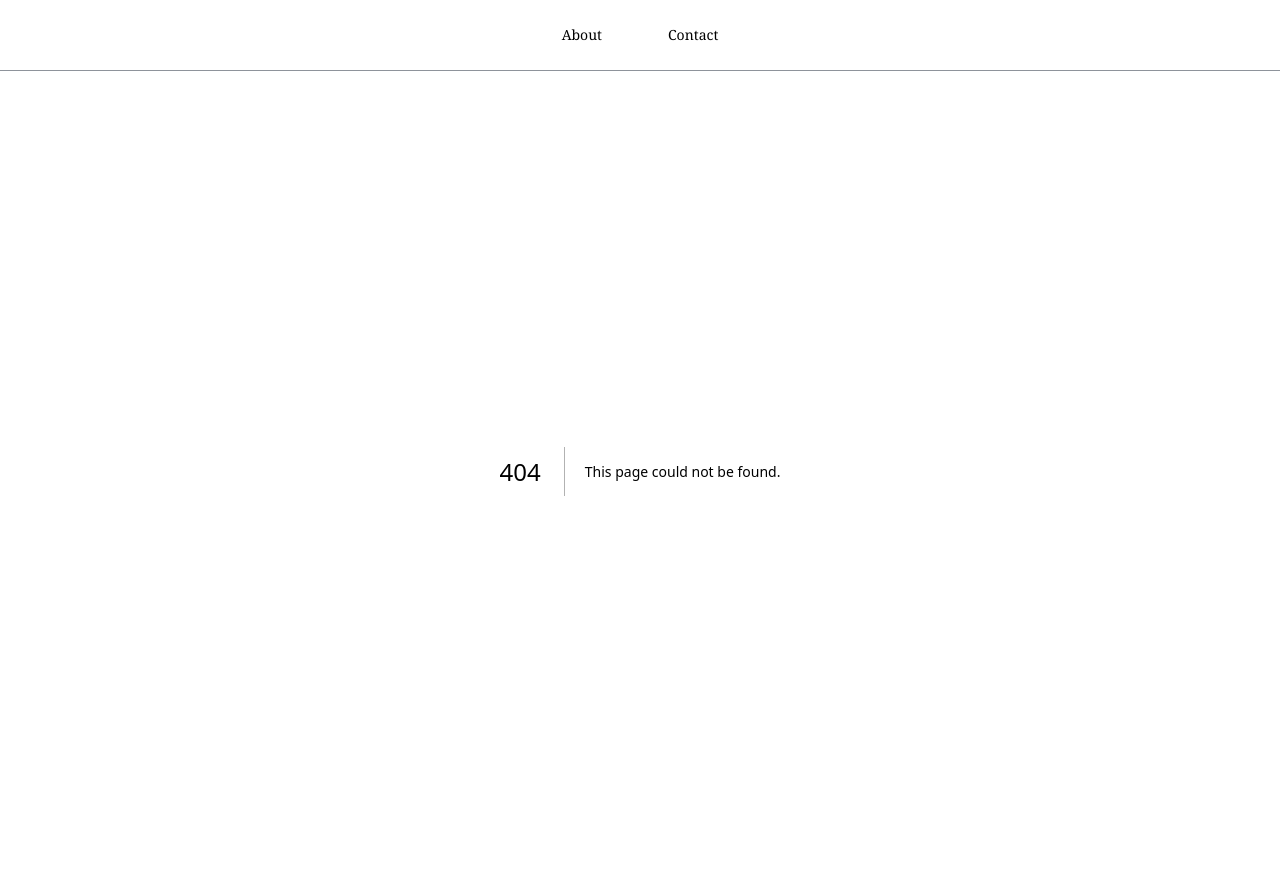
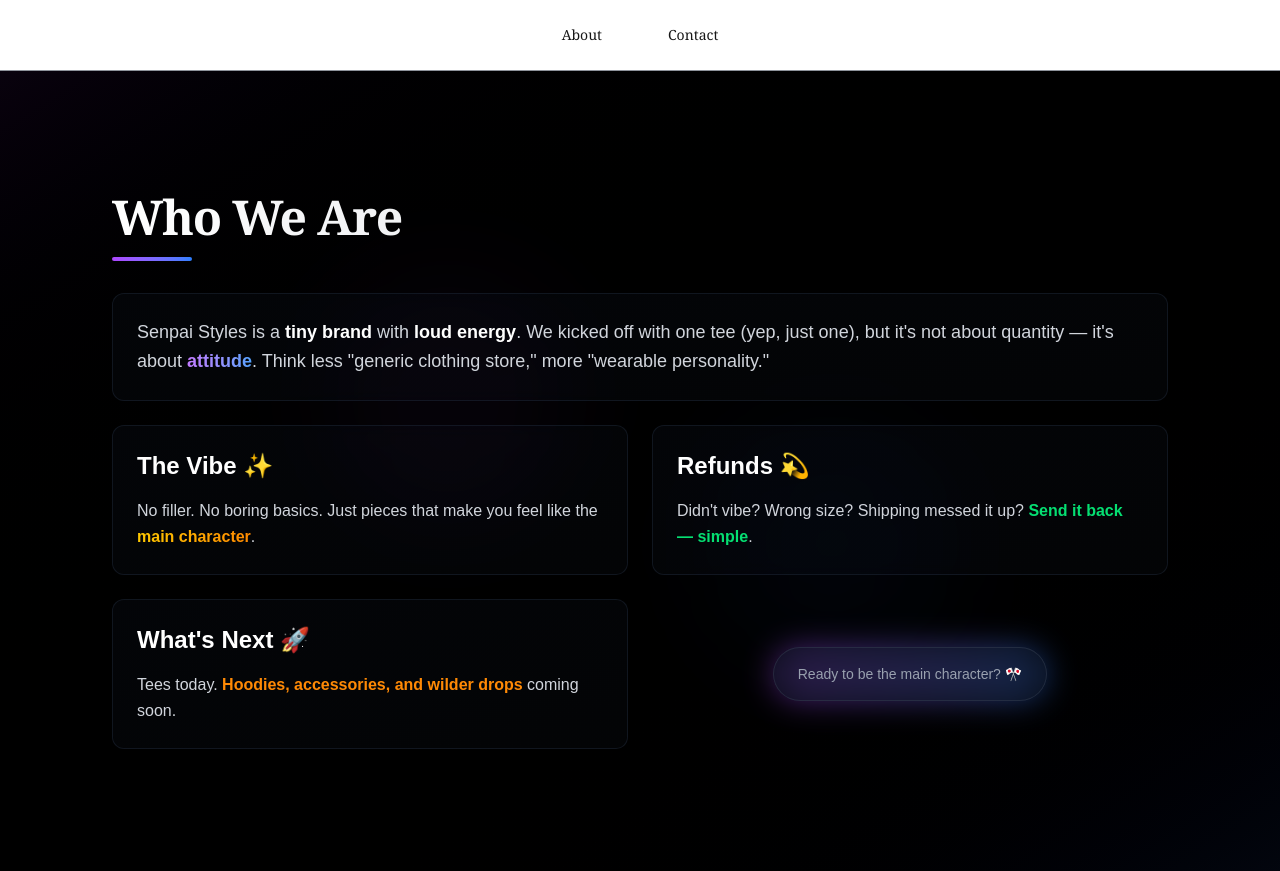
Before and after one commit to hrithik210/senpai_styles_v2, a Next.js app: page /about in a window 1280 px wide. Before the commit this address had no page. Built offline with nearby package versions, Linux system fonts and the light colour scheme.

Commit message:
added about page

```diff
--- /dev/null
+++ b/app/about/page.tsx
@@ -0,0 +1,118 @@
+"use client"
+
+export default function About() {
+  return (
+    <div className="h-screen bg-black text-white relative overflow-hidden flex items-center">
+      {/* Background gradient effects */}
+      <div className="absolute inset-0 bg-gradient-to-br from-purple-900/10 via-black to-blue-900/10"></div>
+      <div className="absolute top-1/4 left-1/4 w-64 h-64 bg-purple-500/5 rounded-full blur-3xl animate-pulse"></div>
+      <div className="absolute bottom-1/4 right-1/4 w-64 h-64 bg-blue-500/5 rounded-full blur-3xl animate-pulse delay-1000"></div>
+
+      <div className="relative max-w-6xl mx-auto px-6 lg:px-12 w-full">
+        {/* Header */}
+        <div className="mb-8">
+          <h1 className="text-3xl lg:text-5xl font-bold tracking-tight mb-4 font-serif bg-gradient-to-r from-white via-gray-200 to-gray-400 bg-clip-text text-transparent animate-fade-in">
+            Who We Are
+          </h1>
+          <div className="w-20 h-1 bg-gradient-to-r from-purple-500 to-blue-500 rounded-full animate-expand"></div>
+        </div>
+
+        {/* Main Content - Grid Layout */}
+        <div className="grid grid-cols-1 lg:grid-cols-2 gap-6">
+          {/* About */}
+          <div className="lg:col-span-2 group hover:scale-[1.01] transition-all duration-300 ease-out">
+            <div className="relative p-6 rounded-xl border border-gray-800/50 bg-gradient-to-br from-gray-900/20 to-gray-800/10 backdrop-blur-sm hover:border-purple-500/30 hover:shadow-xl hover:shadow-purple-500/10 transition-all duration-300">
+              <div className="absolute inset-0 bg-gradient-to-br from-purple-500/5 to-blue-500/5 rounded-xl opacity-0 group-hover:opacity-100 transition-opacity duration-300"></div>
+              <p className="relative text-gray-300 text-lg leading-relaxed">
+                Senpai Styles is a <span className="text-white font-semibold hover:text-purple-300 transition-colors duration-300 cursor-default">tiny brand</span> with <span className="text-white font-semibold hover:text-blue-300 transition-colors duration-300 cursor-default">loud energy</span>. We kicked off with one tee (yep, just one), but it's not about quantity — it's about <span className="text-transparent bg-gradient-to-r from-purple-400 to-blue-400 bg-clip-text font-semibold">attitude</span>. Think less "generic clothing store," more "wearable personality."
+              </p>
+            </div>
+          </div>
+
+          {/* The Vibe Section */}
+          <div className="group hover:scale-[1.01] transition-all duration-300 ease-out">
+            <div className="relative p-6 rounded-xl border border-gray-800/50 bg-gradient-to-br from-gray-900/20 to-gray-800/10 backdrop-blur-sm hover:border-blue-500/30 hover:shadow-xl hover:shadow-blue-500/10 transition-all duration-300 h-full">
+              <div className="absolute inset-0 bg-gradient-to-br from-blue-500/5 to-purple-500/5 rounded-xl opacity-0 group-hover:opacity-100 transition-opacity duration-300"></div>
+              <h2 className="relative text-xl lg:text-2xl font-bold mb-4 text-white hover:text-blue-300 transition-colors duration-300 cursor-default">
+                The Vibe ✨
+              </h2>
+              <p className="relative text-gray-300 text-base leading-relaxed">
+                No filler. No boring basics. Just pieces that make you feel like the <span className="text-transparent bg-gradient-to-r from-yellow-400 to-orange-400 bg-clip-text font-bold">main character</span>.
+              </p>
+            </div>
+          </div>
+
+          {/* Refunds Section */}
+          <div className="group hover:scale-[1.01] transition-all duration-300 ease-out">
+            <div className="relative p-6 rounded-xl border border-gray-800/50 bg-gradient-to-br from-gray-900/20 to-gray-800/10 backdrop-blur-sm hover:border-green-500/30 hover:shadow-xl hover:shadow-green-500/10 transition-all duration-300 h-full">
+              <div className="absolute inset-0 bg-gradient-to-br from-green-500/5 to-blue-500/5 rounded-xl opacity-0 group-hover:opacity-100 transition-opacity duration-300"></div>
+              <h2 className="relative text-xl lg:text-2xl font-bold mb-4 text-white hover:text-green-300 transition-colors duration-300 cursor-default">
+                Refunds 💫
+              </h2>
+              <p className="relative text-gray-300 text-base leading-relaxed">
+                Didn't vibe? Wrong size? Shipping messed it up? <span className="text-green-400 font-semibold hover:text-green-300 transition-colors duration-300 cursor-default">Send it back — simple</span>.
+              </p>
+            </div>
+          </div>
+        </div>
+
+        {/* What's Next & CTA - Bottom Row */}
+        <div className="grid grid-cols-1 lg:grid-cols-2 gap-6 mt-6">
+          {/* What's Next Section */}
+          <div className="group hover:scale-[1.01] transition-all duration-300 ease-out">
+            <div className="relative p-6 rounded-xl border border-gray-800/50 bg-gradient-to-br from-gray-900/20 to-gray-800/10 backdrop-blur-sm hover:border-orange-500/30 hover:shadow-xl hover:shadow-orange-500/10 transition-all duration-300">
+              <div className="absolute inset-0 bg-gradient-to-br from-orange-500/5 to-red-500/5 rounded-xl opacity-0 group-hover:opacity-100 transition-opacity duration-300"></div>
+              <h2 className="relative text-xl lg:text-2xl font-bold mb-4 text-white hover:text-orange-300 transition-colors duration-300 cursor-default">
+                What's Next 🚀
+              </h2>
+              <p className="relative text-gray-300 text-base leading-relaxed">
+                Tees today. <span className="text-orange-400 font-semibold hover:text-orange-300 transition-colors duration-300 cursor-default">Hoodies, accessories, and wilder drops</span> coming soon.
+              </p>
+            </div>
+          </div>
+
+          {/* Bottom CTA */}
+          <div className="flex items-center justify-center">
+            <div className="inline-block relative">
+              <div className="absolute inset-0 bg-gradient-to-r from-purple-500 to-blue-500 rounded-full blur-lg opacity-30 animate-pulse"></div>
+              <p className="relative text-gray-400 text-sm font-medium px-6 py-4 rounded-full border border-gray-700/50 bg-gray-900/50 backdrop-blur-sm hover:text-white hover:border-purple-500/50 transition-all duration-300 cursor-default">
+                Ready to be the main character? 🎌
+              </p>
+            </div>
+          </div>
+        </div>
+      </div>
+
+      <style jsx>{`
+        @keyframes fade-in {
+          from {
+            opacity: 0;
+            transform: translateY(20px);
+          }
+          to {
+            opacity: 1;
+            transform: translateY(0);
+          }
+        }
+
+        @keyframes expand {
+          from {
+            width: 0;
+          }
+          to {
+            width: 5rem;
+          }
+        }
+
+        .animate-fade-in {
+          animation: fade-in 1s ease-out;
+        }
+
+        .animate-expand {
+          animation: expand 1.5s ease-out 0.5s both;
+        }
+      `}</style>
+    </div>
+
+  );
+}
```
Also changed, not shown: 1 other file (tests, documents, lock files or other folders).
